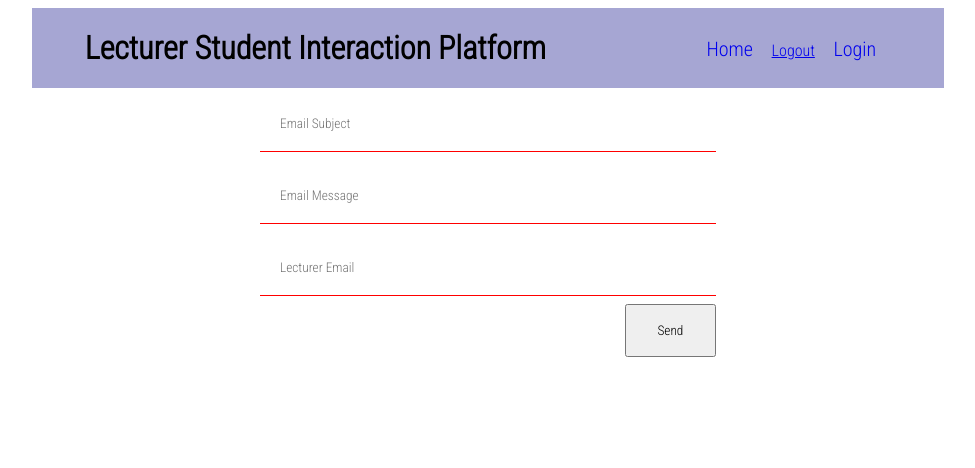
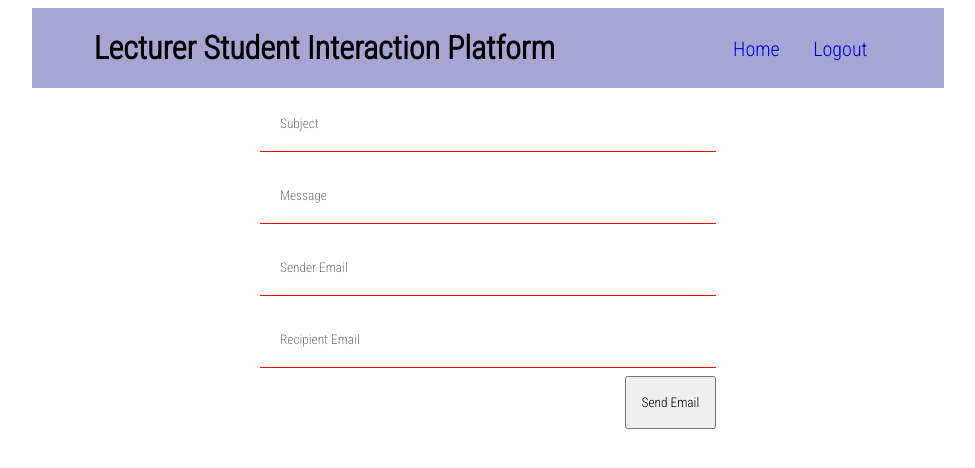
Before and after one commit to kyagie/StudentLecturerCom, a Django app: page /landing/ in a window 1280 px wide. Shown: the top 468 px of the page, without its empty margins (152-1127 px from the left). Run offline with Django 3.2, Linux system fonts and the light colour scheme.

Commit message:
new chnages

```diff
--- a/StudentLecturerCoSystem/urls.py
+++ b/StudentLecturerCoSystem/urls.py
@@ -26,3 +26,8 @@
     path('', views.index, name="index"),
     path('landing/', views.landing, name="landing"),
 ]
+
+
+admin.site.site_header = "Student Lecturer Portal"
+admin.site.site_title = "Student Lecturer Portal"
+admin.site.index_title = "Student Lecturer Portal"
--- a/stdlec/templates/landing.html
+++ b/stdlec/templates/landing.html
@@ -22,16 +22,9 @@
         <div class="navlinks">
           <ul class="links">
             <li><a href="{% url 'landing' %}">Home</a></li>
-            {% if user.is_authenticated %}
-            <li><a href="{% url 'index' %}">Profile</a></li>
-            <li>{{ user.get_username }}</li>
             <li>
               <a href="{% url 'logout'%}?next={{request.path}}">Logout</a>
             </li>
-            {% else %}
-              <a href="{% url 'logout'%}?next={{request.path}}">Logout</a>
-            <li><a href="{% url 'login'%}?next={{request.path}}">Login</a></li>
-            {% endif %}
           </ul>
         </div>
       </div>
@@ -43,24 +36,32 @@
                 required
                 type="text"
                 name="subject"
-              placeholder="Email Subject"
+                placeholder="Subject"
               />
               <br />
               <input
                 required
                 type="text"
                 name="message"
-              placeholder="Email Message"
+                placeholder="Message"
               />
               <br />
               <input
                 required
                 type="email"
-              name="receiver"
-              placeholder="Lecturer Email"
+                name="sender"
+                placeholder="Sender Email"
               />
+              <br />
+              <input
+                required
+                type="email"
+                name="recipient"
+                placeholder="Recipient Email"
+              />
+              <br />
             </div>
-          <input type="submit" value="Send" />
+            <input type="submit" value="Send Email" />
           </form>
         </div>
     </div>
--- a/stdlec/views.py
+++ b/stdlec/views.py
@@ -2,9 +2,9 @@
 from django.template import loader
 from django.http import HttpResponse
 from django.contrib.auth import authenticate, login
-from .forms import RegisterForm
-from django.views.decorators.cache import cache_page
-from django.views.decorators.csrf import csrf_protect
+from .forms import RegisterForm, SendEmailForm
+from django.core.mail import send_mail
+
 
 # Create your views here.
 # views.py
@@ -41,3 +41,19 @@
 def landing(request):
     template = loader.get_template('landing.html')
     return HttpResponse(template.render())
+
+def sendemail(request):
+    if response.method == "POST":
+        form = SendEmailForm(response.POST)
+        if form.is_valid():
+            subject = form.cleaned_data['subject']
+            message = form.cleaned_data['message']
+            sender = form.cleaned_data['sender']
+            recipients = form.cleaned_data['recipient']
+
+            send_mail(subject, message, sender, recipients)
+            return HttpResponseRedirect('/thanks/')
+    else:
+	    form = SendEmailForm()
+
+    return render(response, "landing.html", {"form":form})
```
Also changed, not shown: stdlec/forms.py (+10 -0 lines), stdlec/templates/registration/register.html (line endings or trailing spaces). Lines whose indentation alone changed are shown as unchanged.
